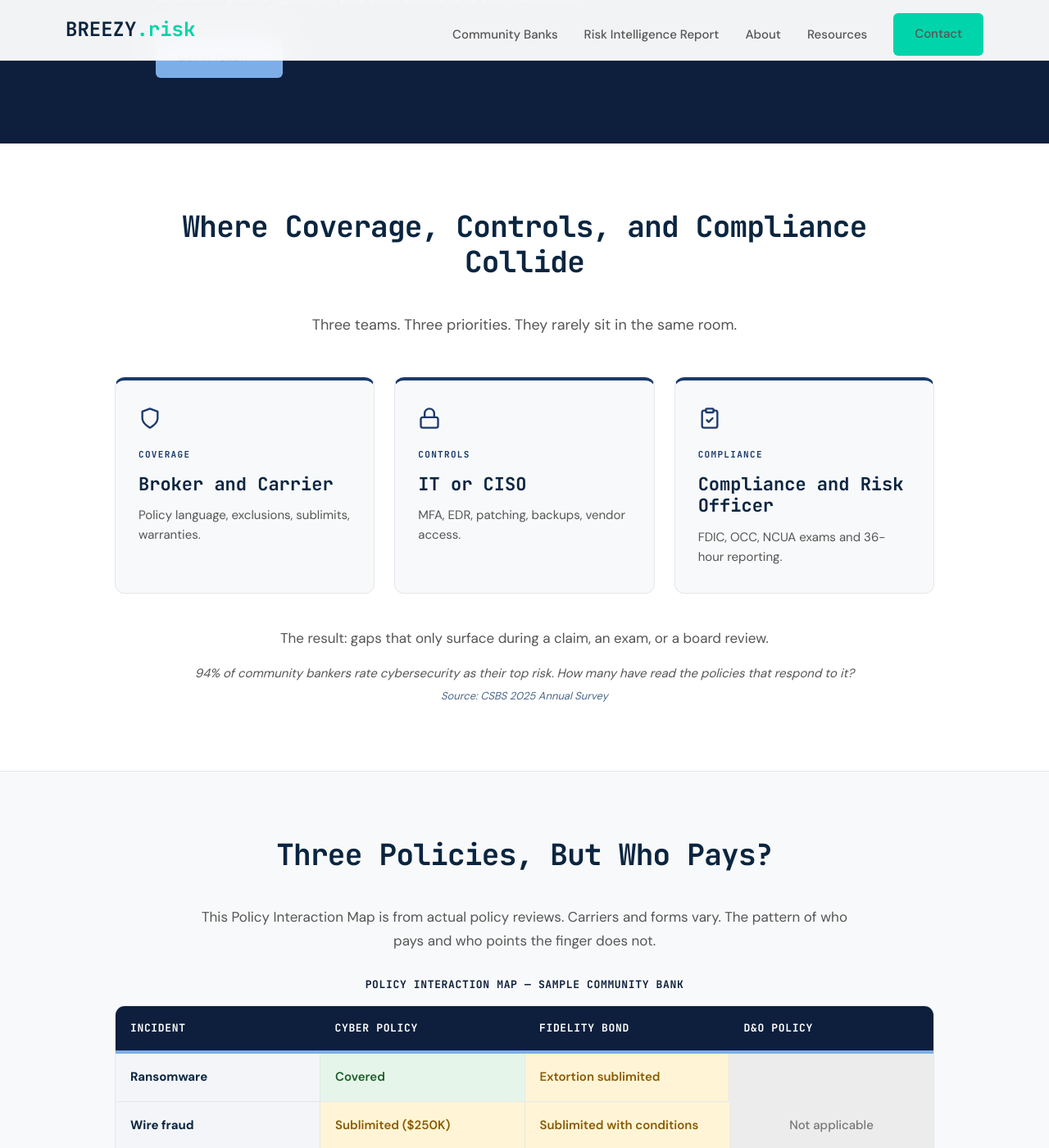
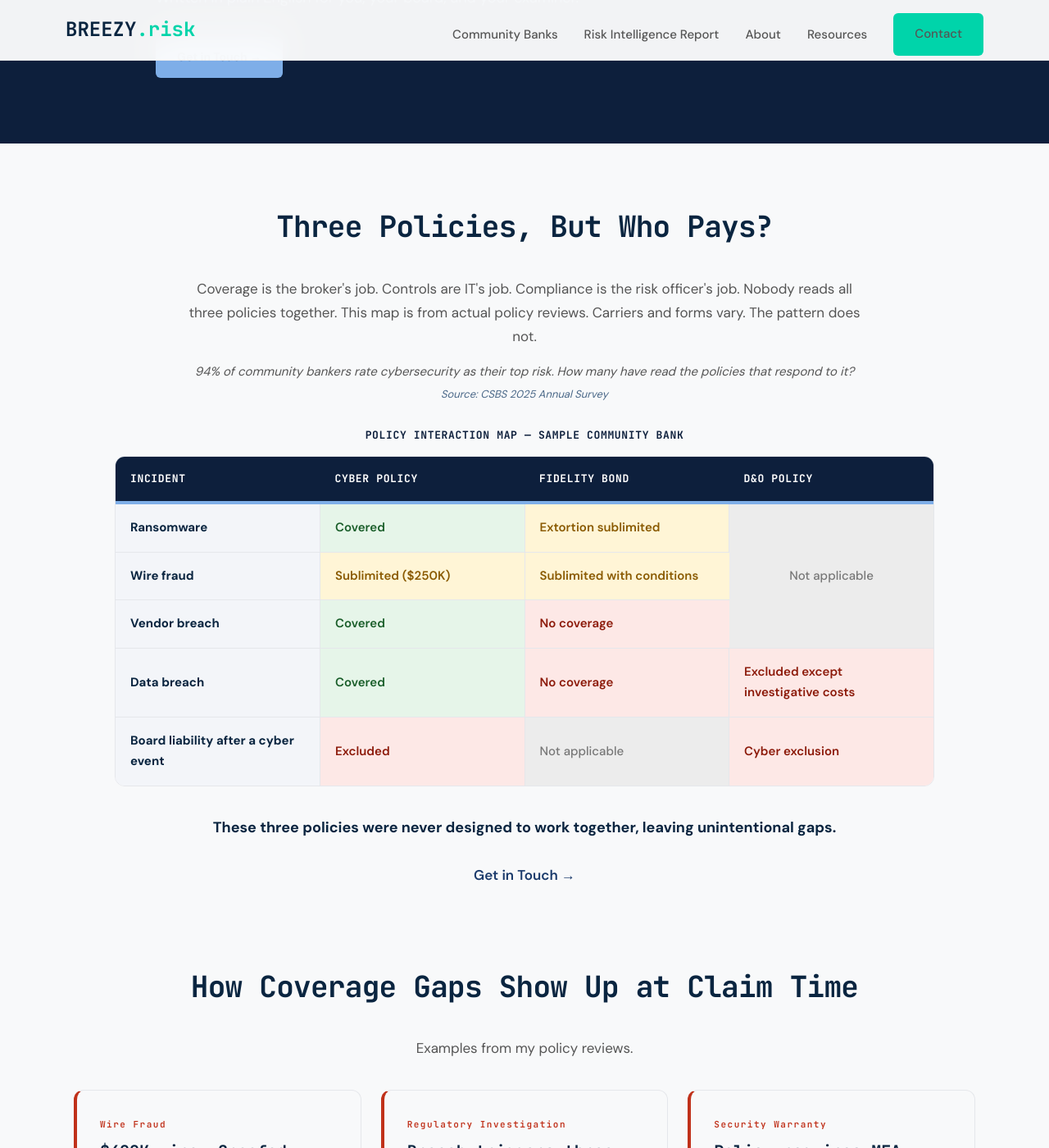
Before and after one commit to joeproe1/breezyins.com, a Jekyll site: the page built from community-bank-insurance.html, in a window 1280 px wide and 1400 px high, scrolled down 555 px. Shown: the whole window at 82% size. Built offline with Jekyll 4.4.1, drawn with Linux system fonts in a browser that asks for light colours; some of the changed text lies outside the part shown.

Commit message:
Tighten both pages: cut redundancy, add mid-page CTA, shorten path to contact
Homepage: cut stat footer (redundant with cards), rename "What the Report
Shows You" (active), cut bio second paragraph, stronger bottom CTA
("Find Out Where Your Coverage Fails"). Bank page: replace collision
section with compressed intro above interaction map, add Get in Touch
link after the map (peak conversion moment), cut seven-area list from
audit section lede, clean up unused collision CSS.

Co-Authored-By: Claude Opus 4.6 <noreply@anthropic.com>

```diff
--- a/community-bank-insurance.html
+++ b/community-bank-insurance.html
@@ -95,79 +95,7 @@ permalink: /community-bank-insurance/
   align-items: center;
 }
 
-/* ----- Section 2: Three-Way Collision ----- */
-.collision-section {
-  padding: 80px 0;
-  background: #fff;
-  border-bottom: 1px solid var(--border);
-}
-.collision-section .container { max-width: 1080px; }
-.collision-intro {
-  max-width: 880px;
-  margin: 0 auto 48px;
-  font-size: 18px;
-  line-height: 1.7;
-  color: var(--text-secondary);
-  text-align: center;
-}
-.collision-grid {
-  display: grid;
-  grid-template-columns: repeat(3, 1fr);
-  gap: 24px;
-  margin-bottom: 40px;
-}
-.collision-card {
-  background: var(--bg-light);
-  border: 1px solid var(--border);
-  border-top: 4px solid var(--bank-mid);
-  border-radius: 12px;
-  padding: 32px 28px;
-}
-.collision-card__icon {
-  color: var(--bank-mid);
-  margin-bottom: 12px;
-}
-.collision-card__label {
-  font-family: 'JetBrains Mono', monospace;
-  font-size: 11px;
-  font-weight: 700;
-  letter-spacing: 0.12em;
-  text-transform: uppercase;
-  color: var(--bank-mid);
-  margin-bottom: 14px;
-}
-.collision-card h3 {
-  font-size: 22px;
-  font-weight: 700;
-  color: #0A2540;
-  margin: 0 0 12px;
-}
-.collision-card p {
-  font-size: 15px;
-  line-height: 1.6;
-  color: var(--text-secondary);
-  margin: 0;
-}
-.collision-tagline {
-  text-align: center;
-  font-family: 'JetBrains Mono', monospace;
-  font-size: 14px;
-  font-weight: 700;
-  letter-spacing: 0.05em;
-  color: var(--bank-mid);
-  margin: 32px 0;
-}
-.collision-close {
-  max-width: 880px;
-  margin: 32px auto 0;
-  font-size: 17px;
-  line-height: 1.7;
-  color: var(--text-secondary);
-  text-align: center;
-}
-@media (max-width: 768px) {
-  .collision-grid { grid-template-columns: 1fr; }
-}
+/* ----- Collision section removed (Apr 21) — content compressed into interaction map intro ----- */
 
 /* ----- Section 3a: Interaction Map ----- */
 .interaction-section {
@@ -580,54 +508,17 @@ permalink: /community-bank-insurance/
 </section>
 
 <!-- ========================================
-     SECTION 2: THREE-WAY COLLISION
-     ======================================== -->
-<section class="collision-section">
-  <div class="container">
-    <h2 class="bank-section-heading">Where Coverage, Controls, and Compliance Collide</h2>
-    <p class="collision-intro">
-      Three teams. Three priorities. They rarely sit in the same room.
-    </p>
-
-    <div class="collision-grid">
-      <div class="collision-card">
-        <svg class="collision-card__icon" width="28" height="28" viewBox="0 0 24 24" fill="none" stroke="currentColor" stroke-width="2" stroke-linecap="round" stroke-linejoin="round" aria-hidden="true"><path d="M12 22s8-4 8-10V5l-8-3-8 3v7c0 6 8 10 8 10z"/></svg>
-        <div class="collision-card__label">Coverage</div>
-        <h3>Broker and Carrier</h3>
-        <p>Policy language, exclusions, sublimits, warranties.</p>
-      </div>
-      <div class="collision-card">
-        <svg class="collision-card__icon" width="28" height="28" viewBox="0 0 24 24" fill="none" stroke="currentColor" stroke-width="2" stroke-linecap="round" stroke-linejoin="round" aria-hidden="true"><rect x="3" y="11" width="18" height="11" rx="2" ry="2"/><path d="M7 11V7a5 5 0 0 1 10 0v4"/></svg>
-        <div class="collision-card__label">Controls</div>
-        <h3>IT or CISO</h3>
-        <p>MFA, EDR, patching, backups, vendor access.</p>
-      </div>
-      <div class="collision-card">
-        <svg class="collision-card__icon" width="28" height="28" viewBox="0 0 24 24" fill="none" stroke="currentColor" stroke-width="2" stroke-linecap="round" stroke-linejoin="round" aria-hidden="true"><path d="M16 4h2a2 2 0 0 1 2 2v14a2 2 0 0 1-2 2H6a2 2 0 0 1-2-2V6a2 2 0 0 1 2-2h2"/><rect x="8" y="2" width="8" height="4" rx="1" ry="1"/><path d="M9 14l2 2 4-4"/></svg>
-        <div class="collision-card__label">Compliance</div>
-        <h3>Compliance and Risk Officer</h3>
-        <p>FDIC, OCC, NCUA exams and 36-hour reporting.</p>
-      </div>
-    </div>
-
-    <p class="collision-close">
-      The result: gaps that only surface during a claim, an exam, or a board review.
-    </p>
-    <p class="collision-close" style="font-size:15px; font-style:italic; margin-top:16px; color:var(--text-secondary);">
-      94% of community bankers rate cybersecurity as their top risk. How many have read the policies that respond to it?
-      <span style="display:block; font-size:13px; margin-top:4px; color:var(--bank-gap-dim);">Source: CSBS 2025 Annual Survey</span>
-    </p>
-  </div>
-</section>
-
-<!-- ========================================
-     SECTION 3a: INTERACTION MAP
+     SECTION 2: INTERACTION MAP
      ======================================== -->
 <section class="interaction-section">
   <div class="container">
     <h2 class="bank-section-heading">Three Policies, But Who Pays?</h2>
     <p class="interaction-preamble">
-      This Policy Interaction Map is from actual policy reviews. Carriers and forms vary. The pattern of who pays and who points the finger does not.
+      Coverage is the broker's job. Controls are IT's job. Compliance is the risk officer's job. Nobody reads all three policies together. This map is from actual policy reviews. Carriers and forms vary. The pattern does not.
+    </p>
+    <p class="interaction-preamble" style="font-size:15px; font-style:italic; margin-top:0; color:var(--text-secondary);">
+      94% of community bankers rate cybersecurity as their top risk. How many have read the policies that respond to it?
+      <span style="display:block; font-size:13px; margin-top:4px; color:var(--bank-gap-dim);">Source: CSBS 2025 Annual Survey</span>
     </p>
 
     <p class="interaction-map-title">Policy Interaction Map — Sample Community Bank</p>
@@ -678,6 +569,10 @@ permalink: /community-bank-insurance/
     </div>
 
     <p class="interaction-caption">These three policies were never designed to work together, leaving unintentional gaps.</p>
+
+    <div style="text-align:center; margin-top:28px;">
+      <a href="{{ '/contact/' | relative_url }}" class="bank-bio__link" style="font-size:17px;">Get in Touch &rarr;</a>
+    </div>
   </div>
 </section>
 
@@ -748,7 +643,7 @@ permalink: /community-bank-insurance/
     <h2 class="bank-section-heading">What My Independent Audit Finds</h2>
 
     <p class="audit-lede">
-      The Risk Intelligence Report covers seven areas: cyber liability, fidelity bond, directors and officers (D&amp;O), policy interaction analysis, vendor coverage alignment, regulatory response readiness, and security warranty compliance. Written in plain English for you, your board, and your examiner.
+      Written in plain English for you, your board, and your examiner.
     </p>
 
     <div class="audit-checklist">
```
Also changed, not shown: index.html (+3 -10 lines).
